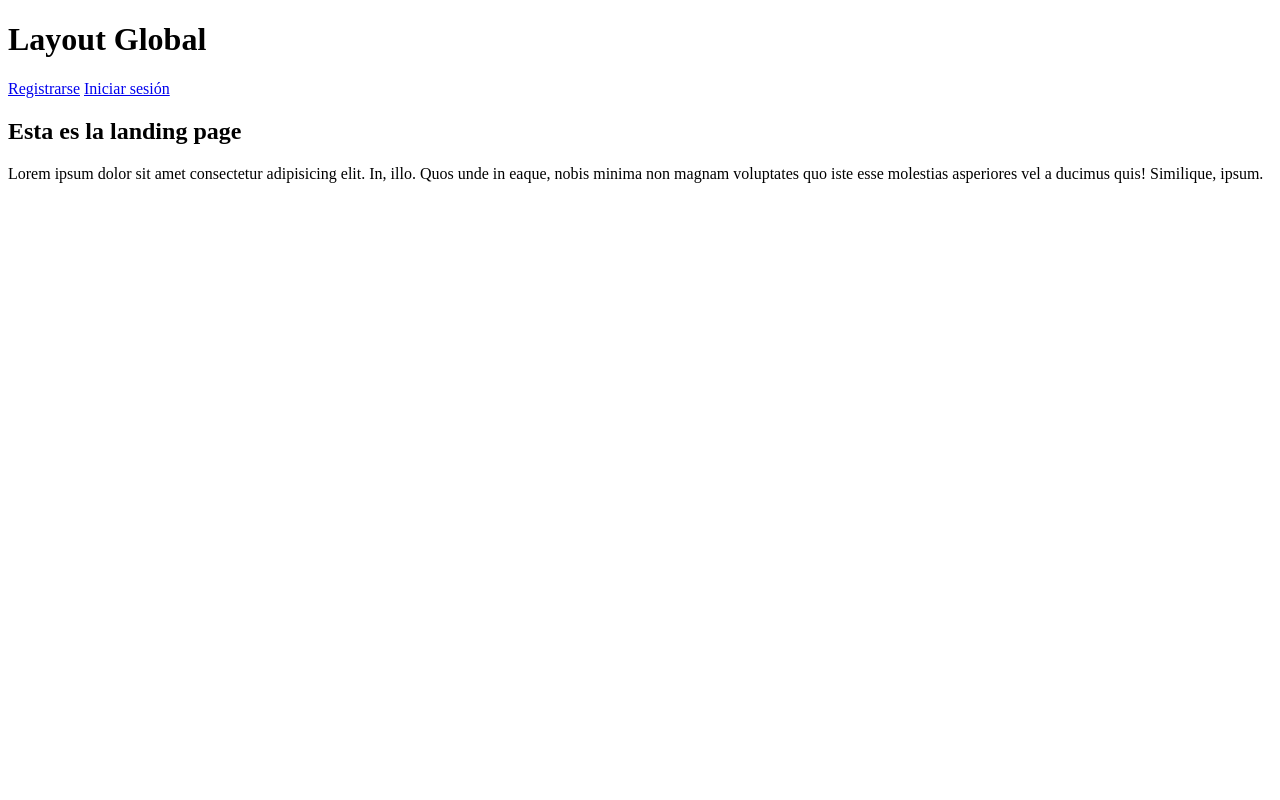
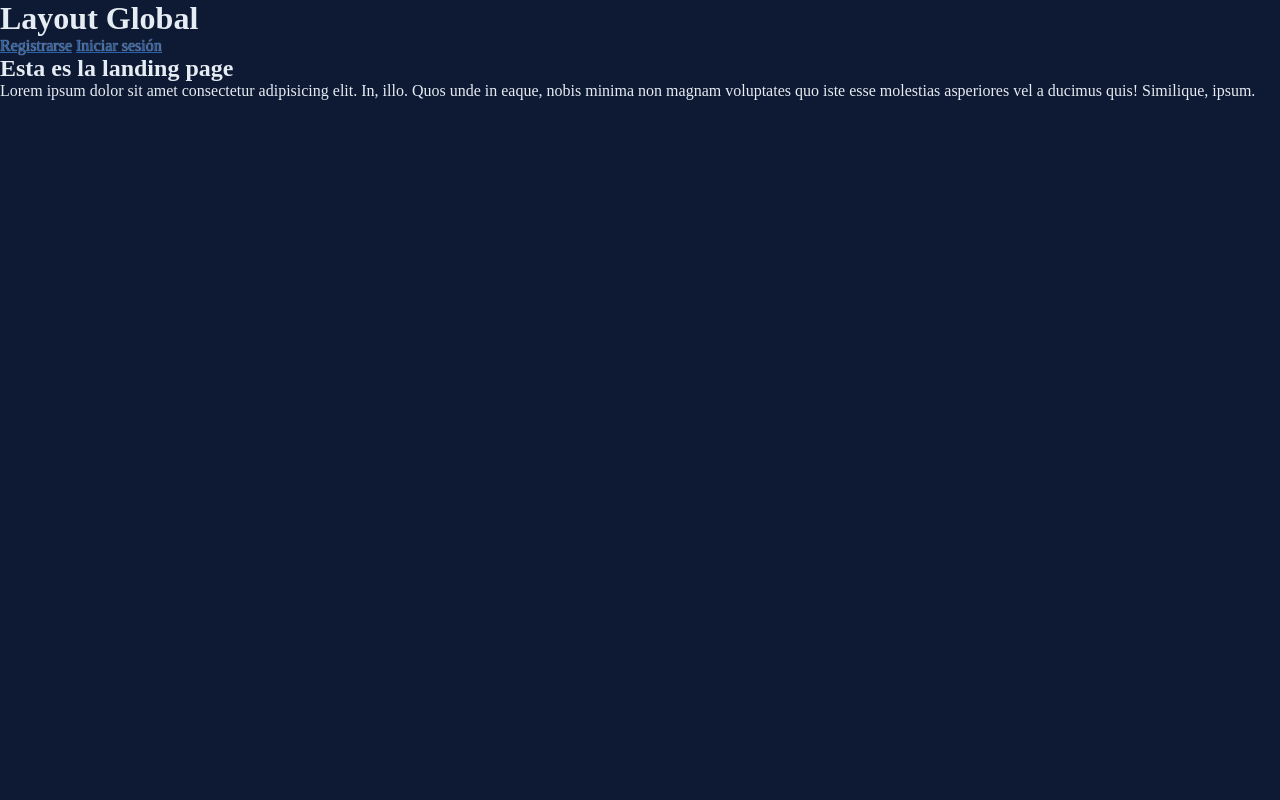
Before and after one commit to FlakoBB/reservation-system, a Django app: page / in a window 1280 px wide. Run offline with Django 4.2, Linux system fonts and the light colour scheme.

Commit message:
feat: globals generic styles

```diff
--- /dev/null
+++ b/static/styles/globals.css
@@ -0,0 +1,17 @@
+* {
+  margin: 0;
+  padding: 0;
+  box-sizing: border-box;
+  color: #E6ECF3;
+}
+
+body {
+  min-height: 100dvh;
+  background-color: #0E1A33;
+}
+
+a {
+  color: #2960AB;
+  font-weight: 500;
+  text-shadow: 0 0 1px #E6ECF3;
+}
--- a/system/settings.py
+++ b/system/settings.py
@@ -127,6 +127,7 @@ USE_TZ = True
 # https://docs.djangoproject.com/en/4.2/howto/static-files/
 
 STATIC_URL = 'static/'
+STATICFILES_DIRS = [os.path.join(BASE_DIR, 'static')]
 
 # Default primary key field type
 # https://docs.djangoproject.com/en/4.2/ref/settings/#default-auto-field
--- a/templates/base.html
+++ b/templates/base.html
@@ -1,9 +1,11 @@
+{% load static %}
 <!DOCTYPE html>
 <html lang="es">
 <head>
   <meta charset="UTF-8">
   <meta name="viewport" content="width=device-width, initial-scale=1.0">
   <title>{% block title %}{% endblock %}</title>
+  <link rel="stylesheet" href="{% static 'styles/globals.css' %}">
 </head>
 <body>
   <header>
```
